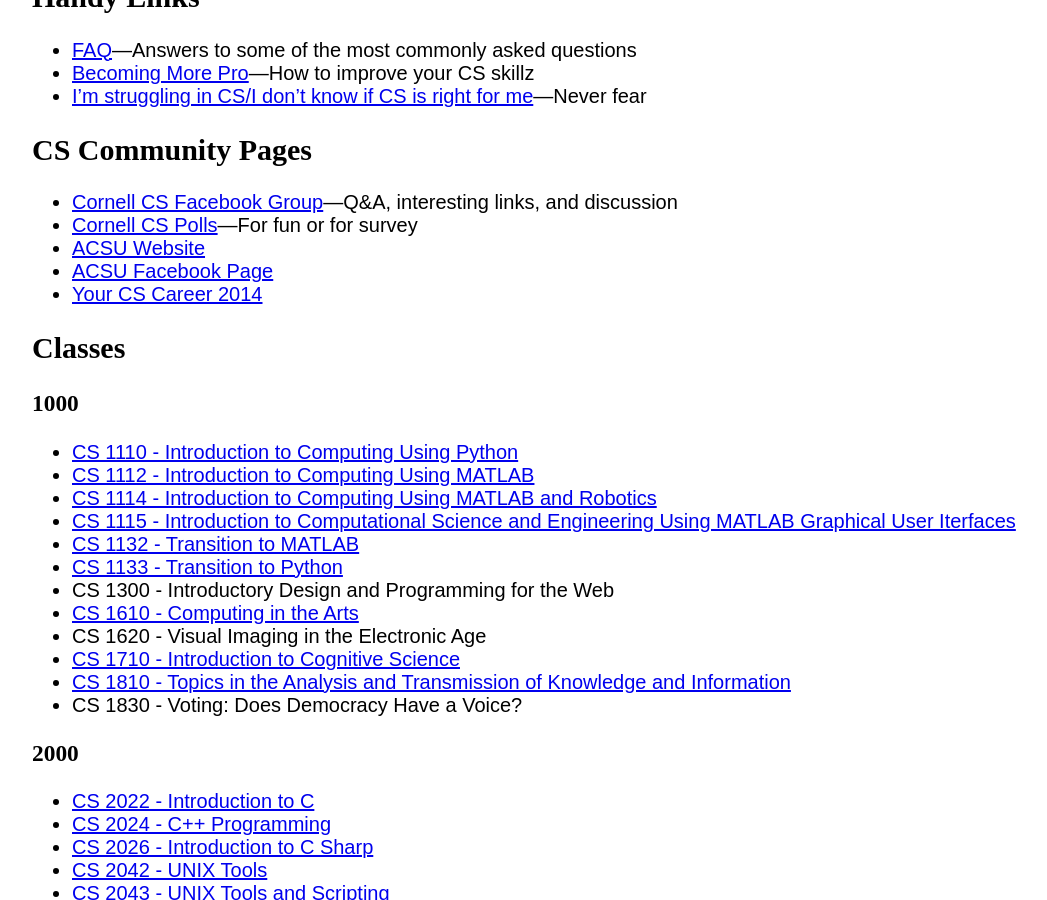
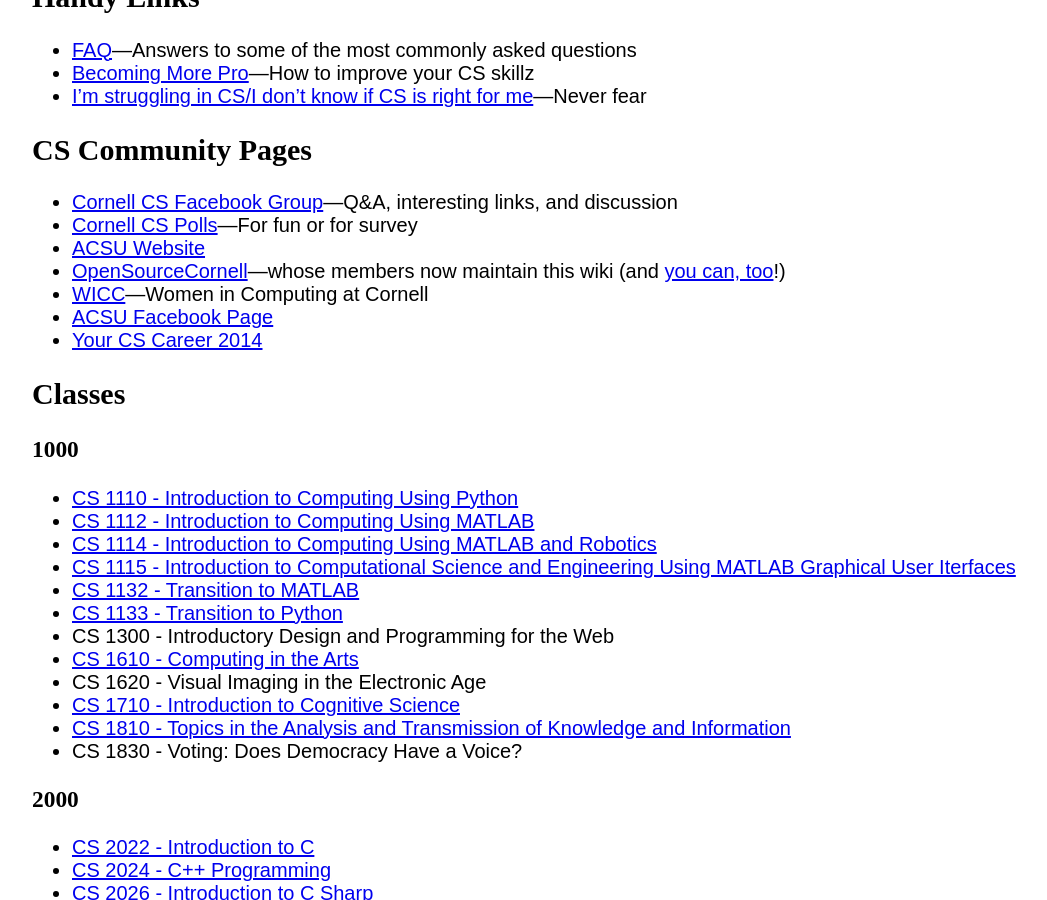
Before and after one commit to CornellCSWiki/CornellCSWiki, a Jekyll site: the page built from index.md, in a window 1280 px wide and 900 px high, scrolled down 369 px. Shown: the whole window, without its empty margins (108-1155 px from the left). Built offline with Jekyll 4.4.1, drawn with Linux system fonts in a browser that asks for light colours.

Commit message:
Add OSC/WICC

```diff
--- a/index.md
+++ b/index.md
@@ -18,6 +18,8 @@
  - [Cornell CS Facebook Group](https://www.facebook.com/groups/CornellCS/)—Q&A, interesting links, and discussion
  - [Cornell CS Polls](#)—For fun or for survey
  - [ACSU Website](http://www.acsu.cornell.edu)
+ - [OpenSourceCornell](#)—whose members now maintain this wiki (and [you can, too](#)!)
+ - [WICC](#)—Women in Computing at Cornell
  - [ACSU Facebook Page](https://www.facebook.com/CornellACSU)
  - [Your CS Career 2014](https://github.com/bcuccioli/superstar-talk/raw/master/pres.pdf)
 
```
